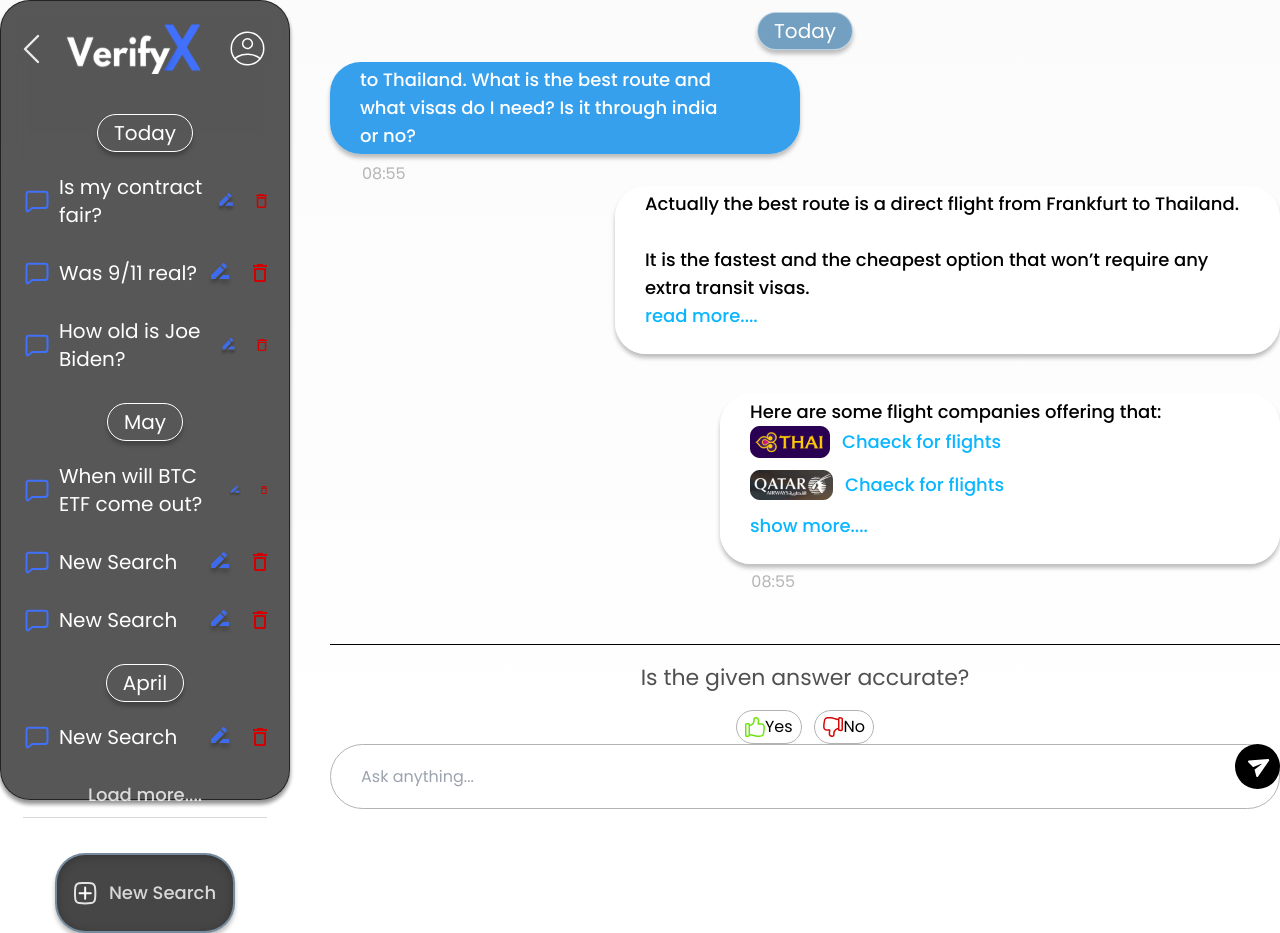
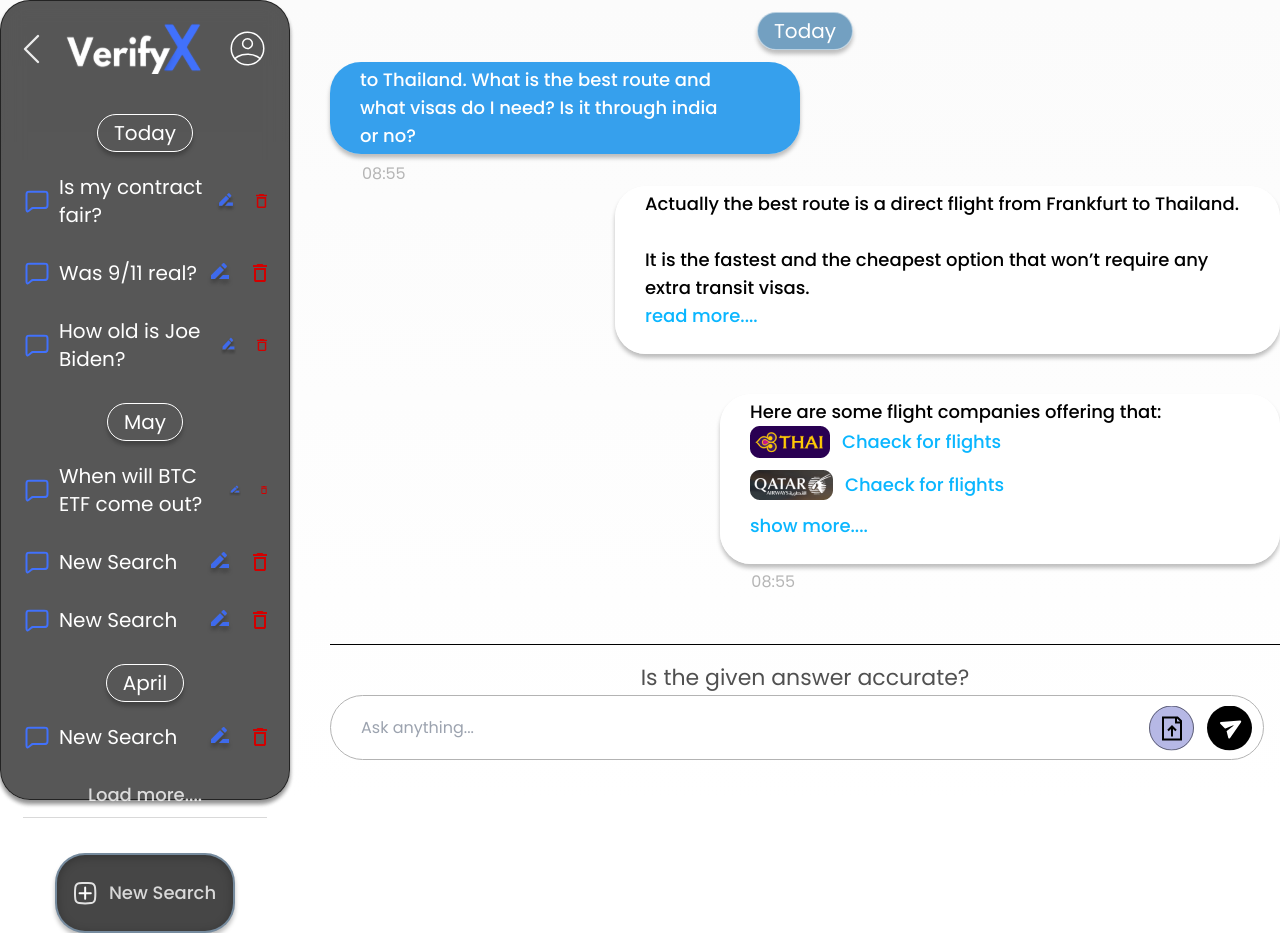
Before and after one commit to MamtazDev/verifyx, a React (Vite) app: page /chat in a window 1280 px wide. Built offline with nearby package versions, Linux system fonts and the light colour scheme.

Commit message:
::update

```diff
--- a/src/pages/Chat.jsx
+++ b/src/pages/Chat.jsx
@@ -10,6 +10,7 @@ import UIcon from "../assets/user-icon.svg";
 import YESIcon from "../assets/yes.svg";
 import NOIcon from "../assets/no.svg";
 import SENDIcon from "../assets/send-icon.svg";
+import FILEIcon from "../assets/file-icon.svg";
 
 import { Link } from "react-router-dom";
 
@@ -243,17 +244,18 @@ const Chat = () => {
             </p>
 
             <div className="feedback_btn_wrapper flex justify-center gap-3">
-              <button className="flex items-center border border-[#B3B3B3] py-1 px-2 rounded-full">
+              <button className="flex gap-2 items-center border border-[#B3B3B3] py-1 px-2 rounded-full">
                 <img src={YESIcon} alt="icon" />
                 Yes
               </button>
-              <button className="flex items-center border border-[#B3B3B3] py-1 px-2 rounded-full">
+              <button className="flex gap-2 items-center border border-[#B3B3B3] py-1 px-2 rounded-full">
                 <img src={NOIcon} alt="icon" />
                 No
               </button>
             </div>
           </div>
 
+          <div className="input_from_wrapper fixed bottom-[40px] w-[73%]">
             <div className="input_form relative">
               <input
                 className="w-full h-[65px] border border-[#B3B3B3] py-5 px-[30px] rounded-full outline-none"
@@ -261,9 +263,14 @@ const Chat = () => {
                 placeholder="Ask anything..."
               />
 
-            <button className="absolute top-0 right-0">
+              <button className="absolute top-[50%] translate-y-[-50%] right-[12px]">
                 <img src={SENDIcon} alt="icon" />
               </button>
+
+              <button className="absolute top-[50%] translate-y-[-50%] right-[70px]">
+                <img src={FILEIcon} alt="icon" />
+              </button>
+            </div>
           </div>
         </div>
       </div>
```
Also changed, not shown: src/assets/file-icon.svg (added). Lines whose indentation alone changed are shown as unchanged.
